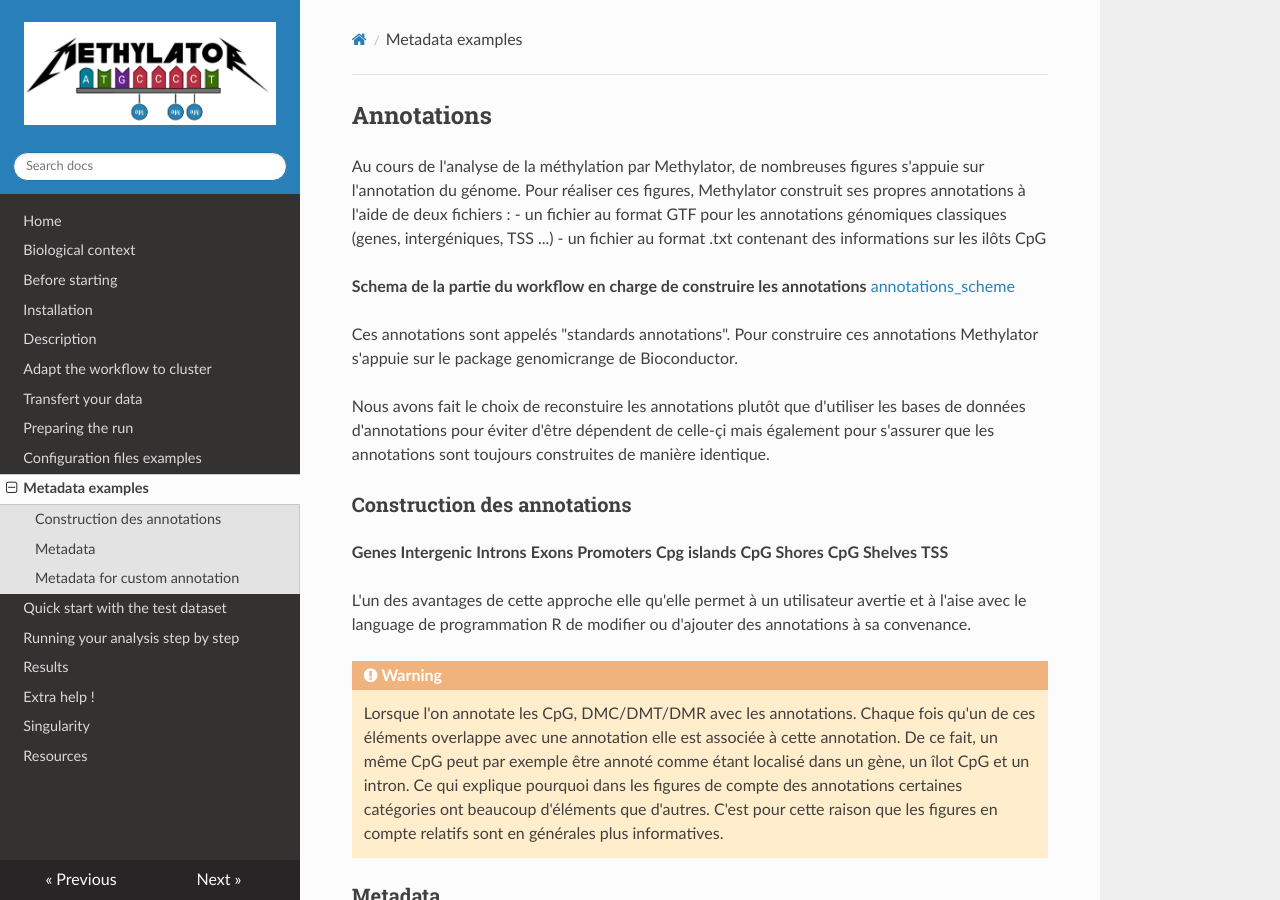
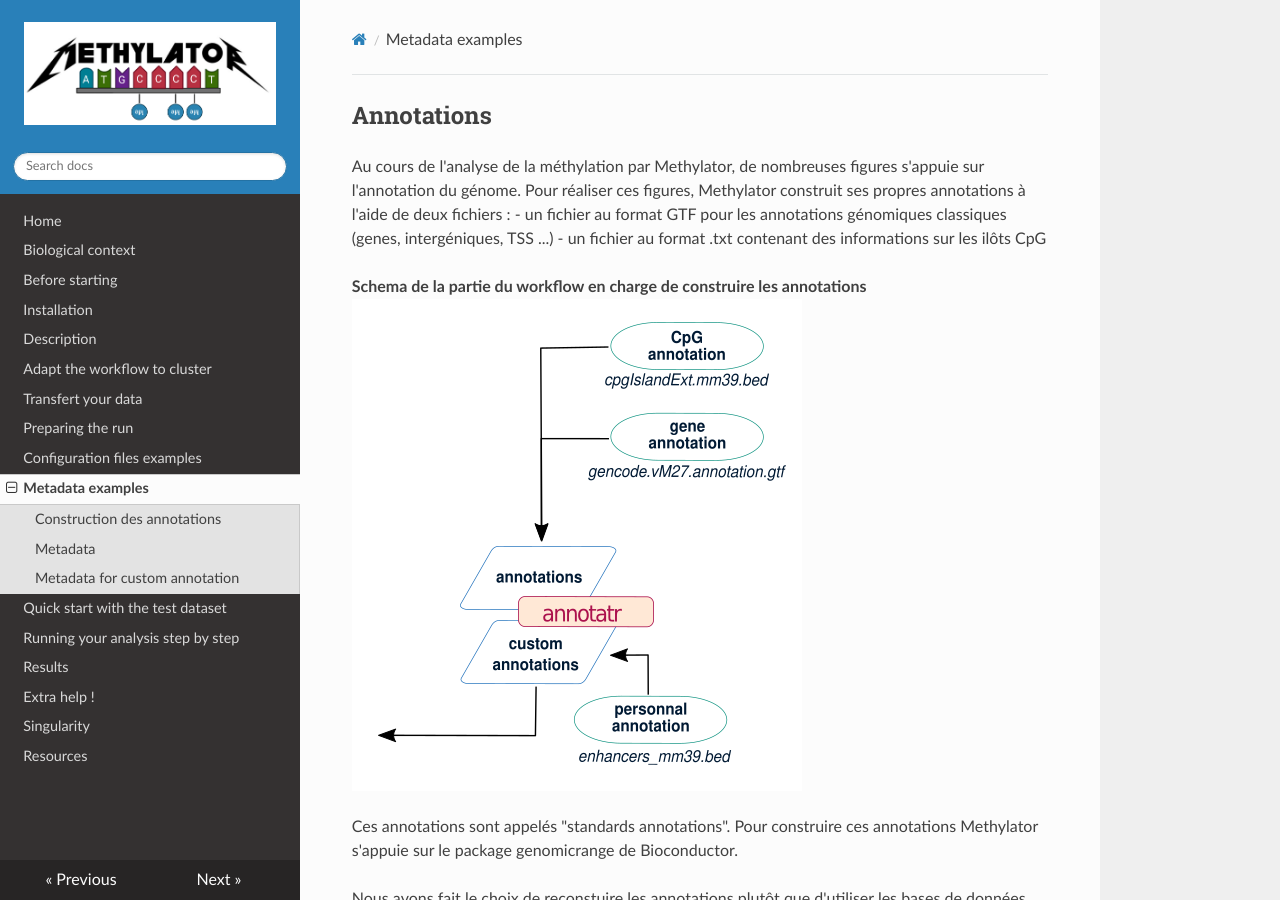
Before and after one commit to parisepigenetics/Methylator-Documentation, an MkDocs documentation site: the page built from docs/metadata_example.md, in a window 1280 px wide and 900 px high. Built offline with MkDocs 1.6.1, drawn with Linux system fonts in a browser that asks for light colours; nearby versions of some CDN libraries.

Commit message:
Update metadata_example.md

```diff
--- a/docs/metadata_example.md
+++ b/docs/metadata_example.md
@@ -7,7 +7,7 @@ Pour réaliser ces figures, Methylator construit ses propres annotations à l'ai
 - un fichier au format .txt contenant des informations sur les ilôts CpG
 
 **Schema de la partie du workflow en charge de construire les annotations**
-[annotations_scheme](img/part_annotation_workflow.png)
+![annotations_scheme](img/part_annotation_workflow.png)
 
 Ces annotations sont appelés "standards annotations".
 Pour construire ces annotations Methylator s'appuie sur le package genomicrange de Bioconductor.
```
